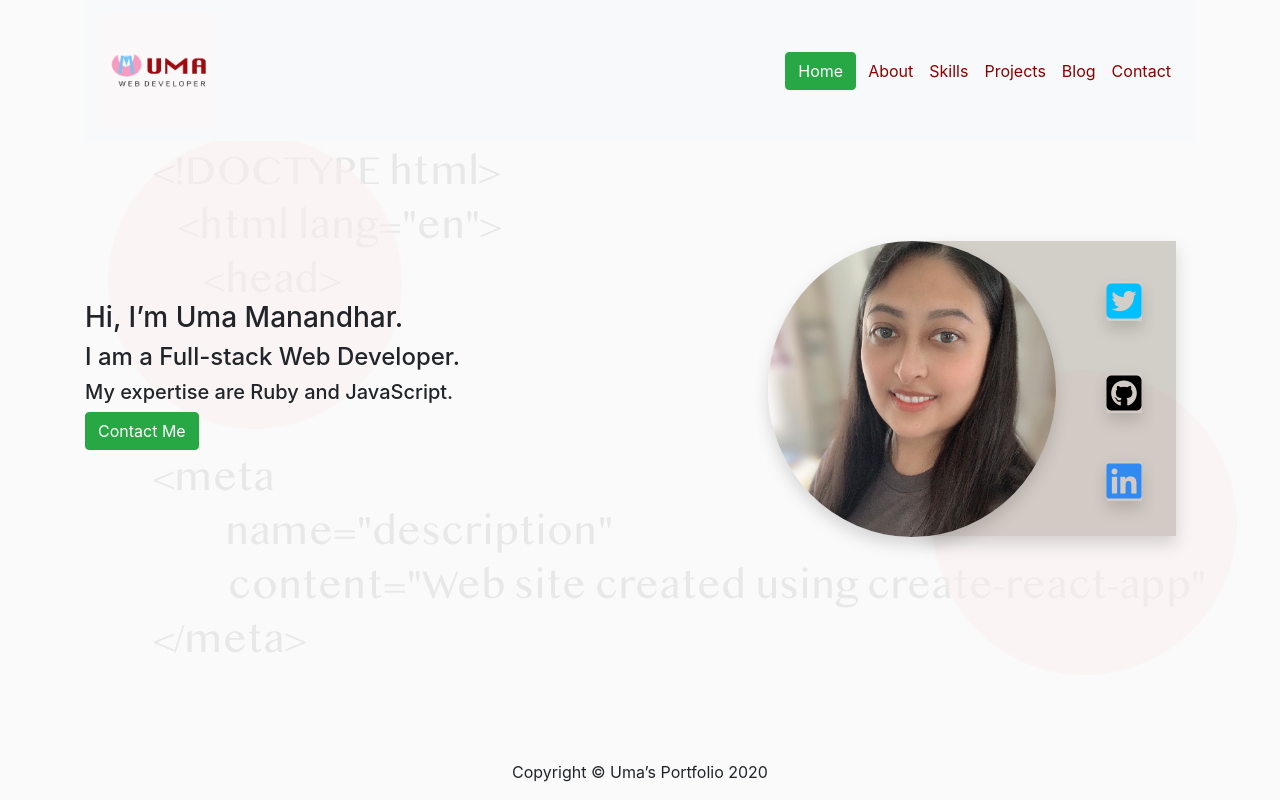
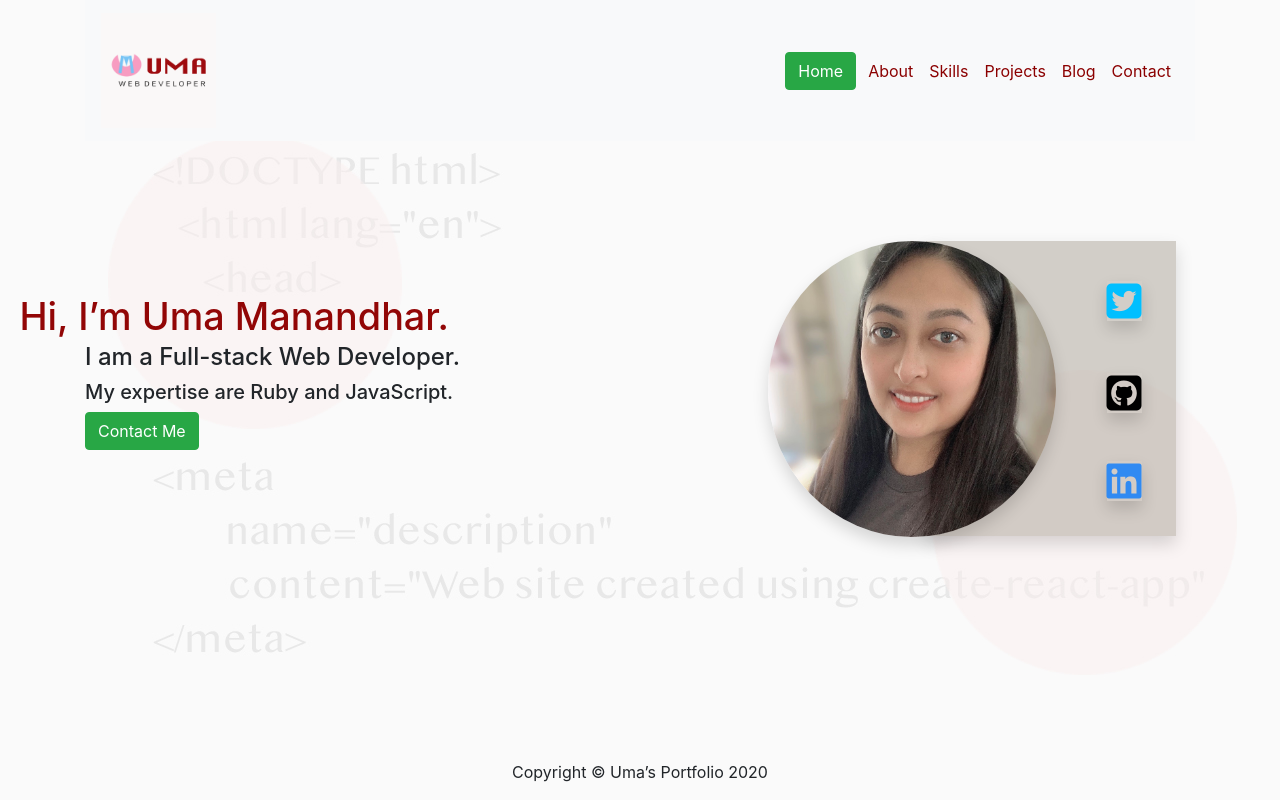
Before and after one commit to mdr-uma/portfolio, a React (Create React App) app: page / in a window 1280 px wide. In both pictures the pointer is over the element "Hi, I’m Uma Manandhar.". Built offline with nearby package versions, Linux system fonts and the light colour scheme.

Commit message:
add style to h3,h4 and h5

```diff
--- a/src/index.css
+++ b/src/index.css
@@ -108,3 +108,9 @@ p {
   margin: 1%;
   padding-right: 4%;
 }
+
+h3:hover, h4:hover, h5:hover {
+  color: #920606;
+  transition-duration: 1s;
+  transform: scale(1.35);
+}
```
